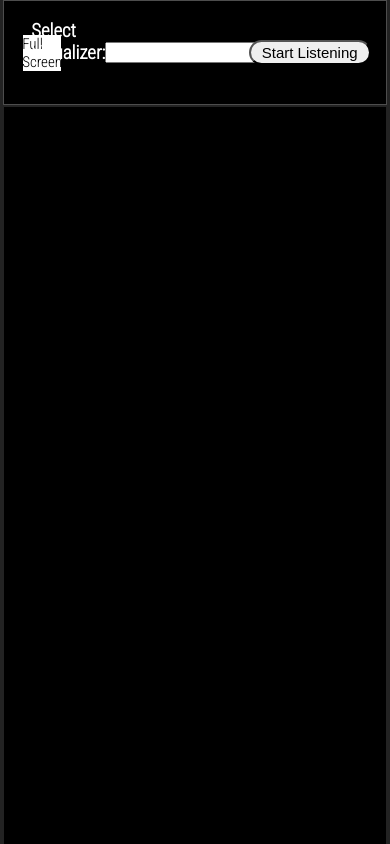
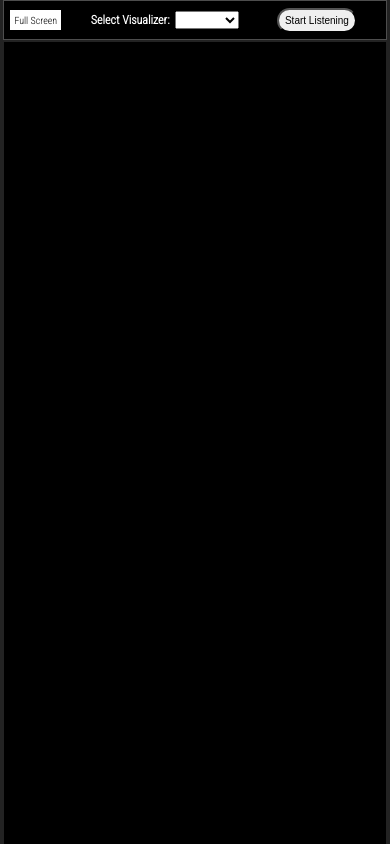
Before and after one commit to charlijj/JS-Audio-Visualizers, a plain HTML site: page index.html in a window 390 px wide. Shown: the top 844 px of the page. Drawn offline with Linux system fonts and the light colour scheme.

Commit message:
mobile support added

```diff
--- a/index.html
+++ b/index.html
@@ -41,7 +41,9 @@
         </div>
 
         <div class="visualizerSelectContainer">
+
             <h3>Select Visualizer: &nbsp; </h3>
+
             <select name="visualizer" id="visualizerSelect">
                 <option value="bar">Simple Bar</option>
                 <option value="rainbowBar">Rainbow Bar</option>
@@ -57,22 +59,19 @@
                 <option value="space">Space</option>
                 <option value="movingVortex">Moving Vortex</option>
                 <option value="spiralingSquares">Spiraling Squares</option>
-                <option value="overlappingSquares">Overlapping Squares</option>
+                <option value="overlappingSquares">OverlappingvisualizerSelectContainer Squares</option>
                 <option value="line">Line Graph</option>
             </select>
-        </div>
 
-        <div class="visualizerSelectContainer">
             <input id="startRecording" type="button" value="Start Listening">
+
         </div>
 
     </div>
 
-
     <div class="mainContainer">
         <canvas id="mainCanvas"></canvas>
     </div>
-
 
     <div class="footer">
         <div class="about">
@@ -87,6 +86,5 @@
 
     <script src="script.js"></script>
 
-
 </body>
 </html>
--- a/style.css
+++ b/style.css
@@ -40,10 +40,11 @@ body {
     align-items: center;
     justify-content: center;
 
-    width: 50%;
-    height: 100%;
+    width: 40%;
+    height: 70%;
     background-color: white;
     color: black;
+    text-align: center;
     font-size: 15px;
     font-weight: 200;
     text-decoration: none;
@@ -70,7 +71,7 @@ body {
     align-items: center;
     justify-content: center;
 
-    width: 40%;
+    width: 100%;
     height: 100%;
     margin: 0;
 
@@ -78,9 +79,7 @@ body {
 
 #visualizerSelect {
 
-    width: auto;
-
-
+    width: 30%;
     text-align: center;
     font-weight: 200;
     font-size: 15px;
@@ -94,11 +93,11 @@ body {
 
 #startRecording {
 
-    width: 80%;
+    width: 50%;
     height: 25px;
     border-radius: 20px;
     font-size: 15px;
-    margin: 0;
+    margin: 0 2%;
 }
 
 #startRecording:hover {
@@ -158,3 +157,40 @@ body {
     margin: 0;
 
 }
+
+@media only screen and (max-width: 500px) {
+
+    #startRecording {
+
+        width: 25%;
+        font-size: 10px;
+
+
+    }
+
+    #visualizerSelect {
+
+        width: 20%;
+        font-size: 12px;
+        margin-right: 10%;
+    }
+
+    .footer {
+
+        height: 10%;
+    }
+
+    .fullScreenSelectContainer a {
+
+        width: 80%;
+        height: 20px;
+        font-size: 10px;
+        text-align: center;
+
+    }
+
+    .visualizerSelectContainer h3 {
+
+        font-size: 12px;
+    }
+}
```
